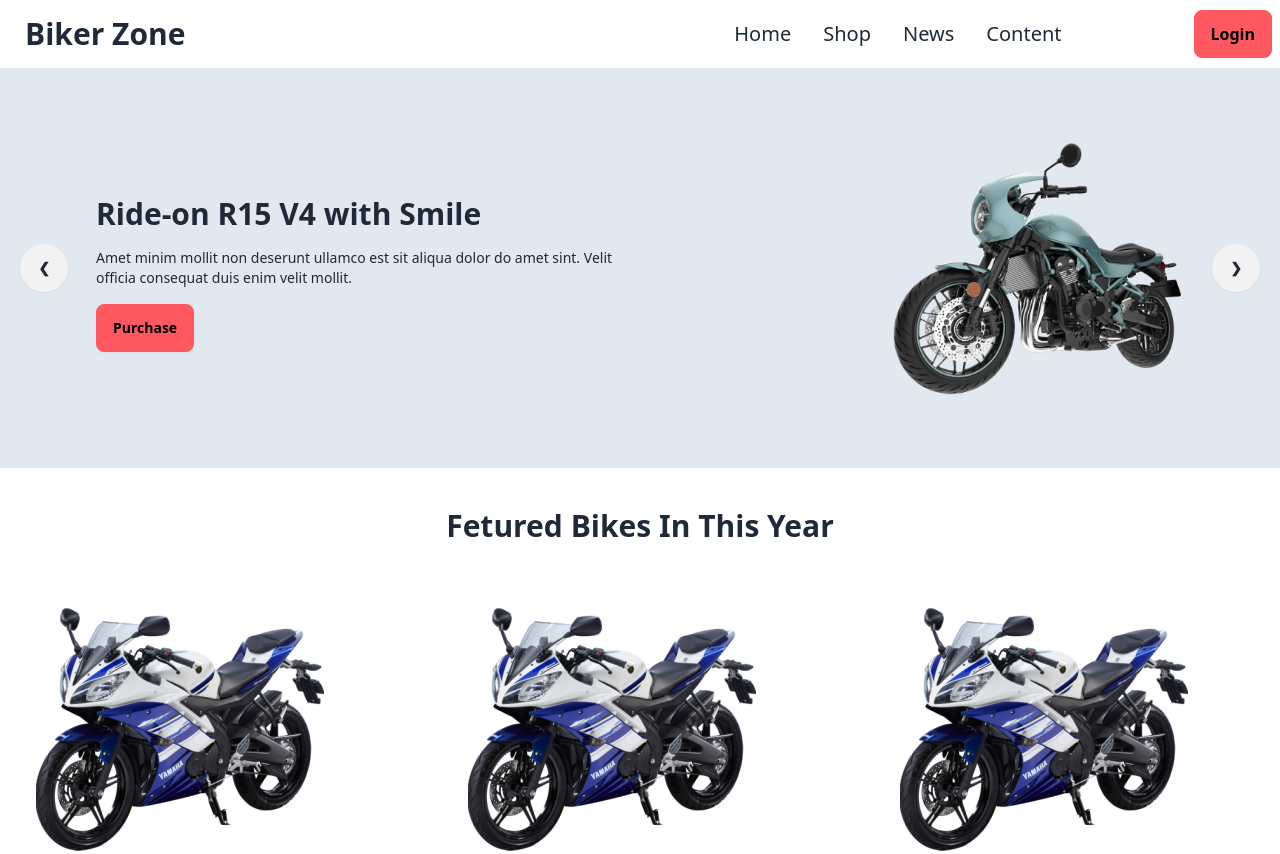
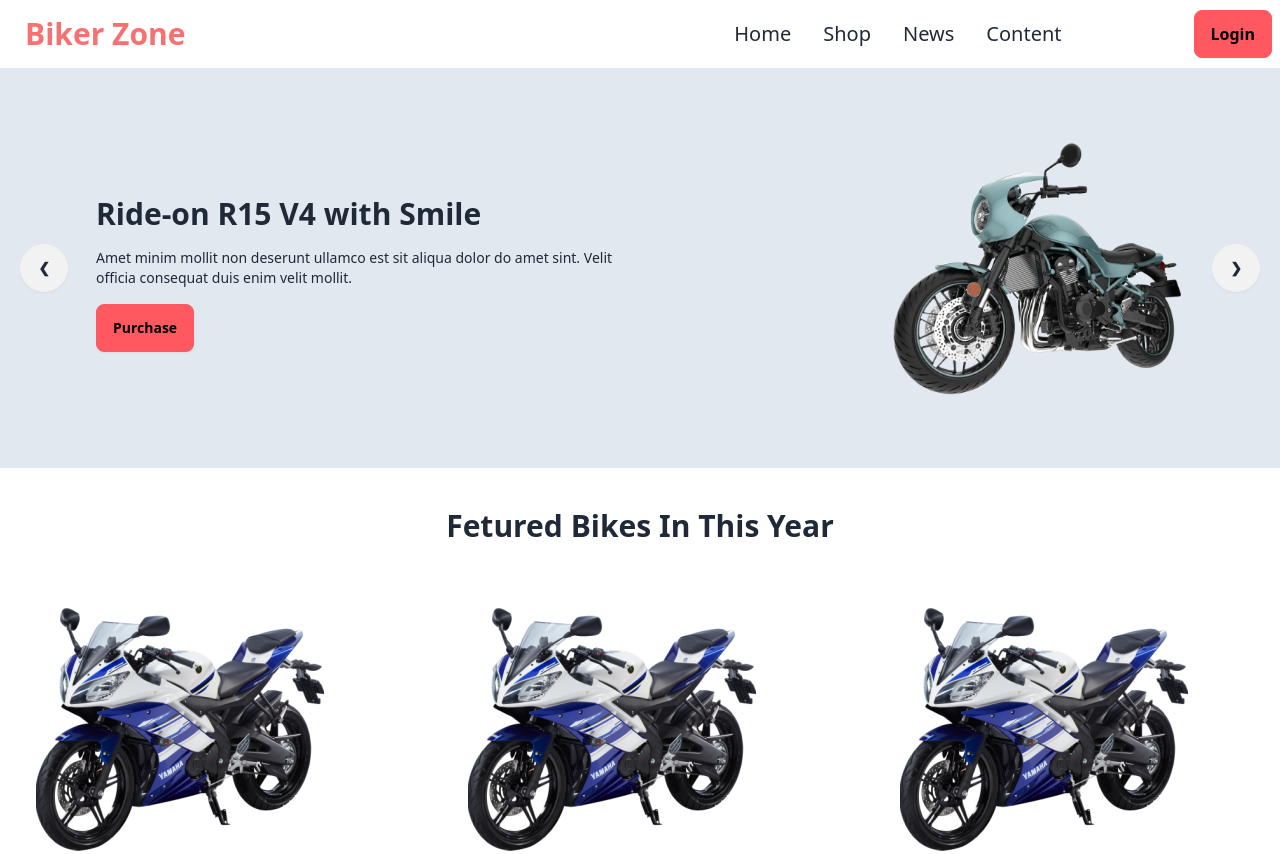
Before and after one commit to mr9asif/Biker-Zone-Website-with-tailwind-Daisy-UI, a plain HTML site: page index.html in a window 1280 px wide. Shown: the top 854 px of the page. Drawn offline with nearby package versions, Linux system fonts and the light colour scheme.

Commit message:
added logo title color

```diff
--- a/index.html
+++ b/index.html
@@ -34,7 +34,7 @@
               <li><a>Content</a></li>
             </ul>
           </div>
-          <a class="btn btn-ghost text-3xl">Biker Zone</a>
+          <a class="btn btn-ghost text-red-400 text-3xl">Biker Zone</a>
         </div>
         <div class="navbar-end hidden lg:flex">
           <ul class="menu menu-horizontal text-[20px] px-1">
```
